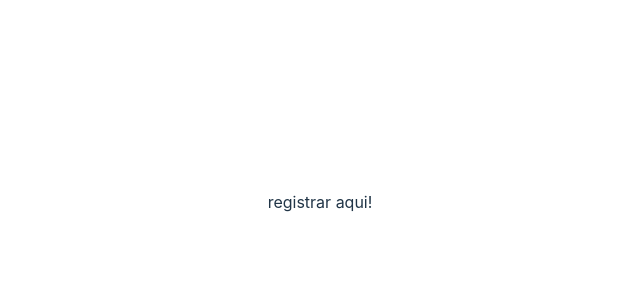
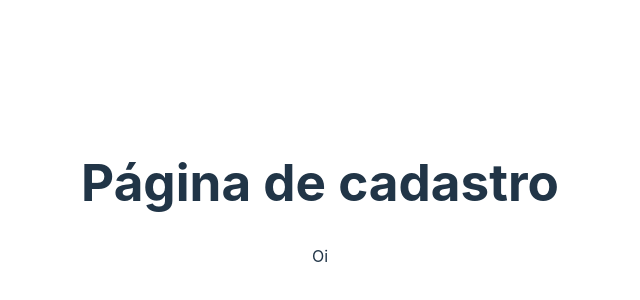
Before and after one commit to catolica-faculdade/pinguin-project, a React (Vite) app: page /registro in a window 1280 px wide. Shown: the part 198-498 px from the top of the page, without its empty margins (320-960 px from the left). Built offline with nearby package versions, Linux system fonts and the light colour scheme.

Commit message:
feat: pagina padrao de cadastro

```diff
--- /dev/null
+++ b/src/Pages/cadastro.jsx
@@ -0,0 +1,15 @@
+function Cadastro(){
+    // conversa com a api aqui
+
+
+
+    return (
+        // retorna no 'html' pela main aqui
+        <div>
+            <h1>Página de cadastro</h1>
+            <p>Oi</p>
+        </div>
+    );
+}
+
+export default Cadastro;
--- a/src/main.jsx
+++ b/src/main.jsx
@@ -3,6 +3,9 @@ import { createRoot } from 'react-dom/client'
 import './index.css'
 import App from './App.jsx'
 import { createBrowserRouter, RouterProvider } from 'react-router'
+
+//pages
+import Cadastro from './Pages/cadastro.jsx'
 
 const router = createBrowserRouter([
   {
@@ -11,7 +14,7 @@ const router = createBrowserRouter([
   },
   {
     path: '/registro',
-    element: <p>registrar aqui!</p>
+    element: <Cadastro />
   },
   {
     path: '/login',
```
